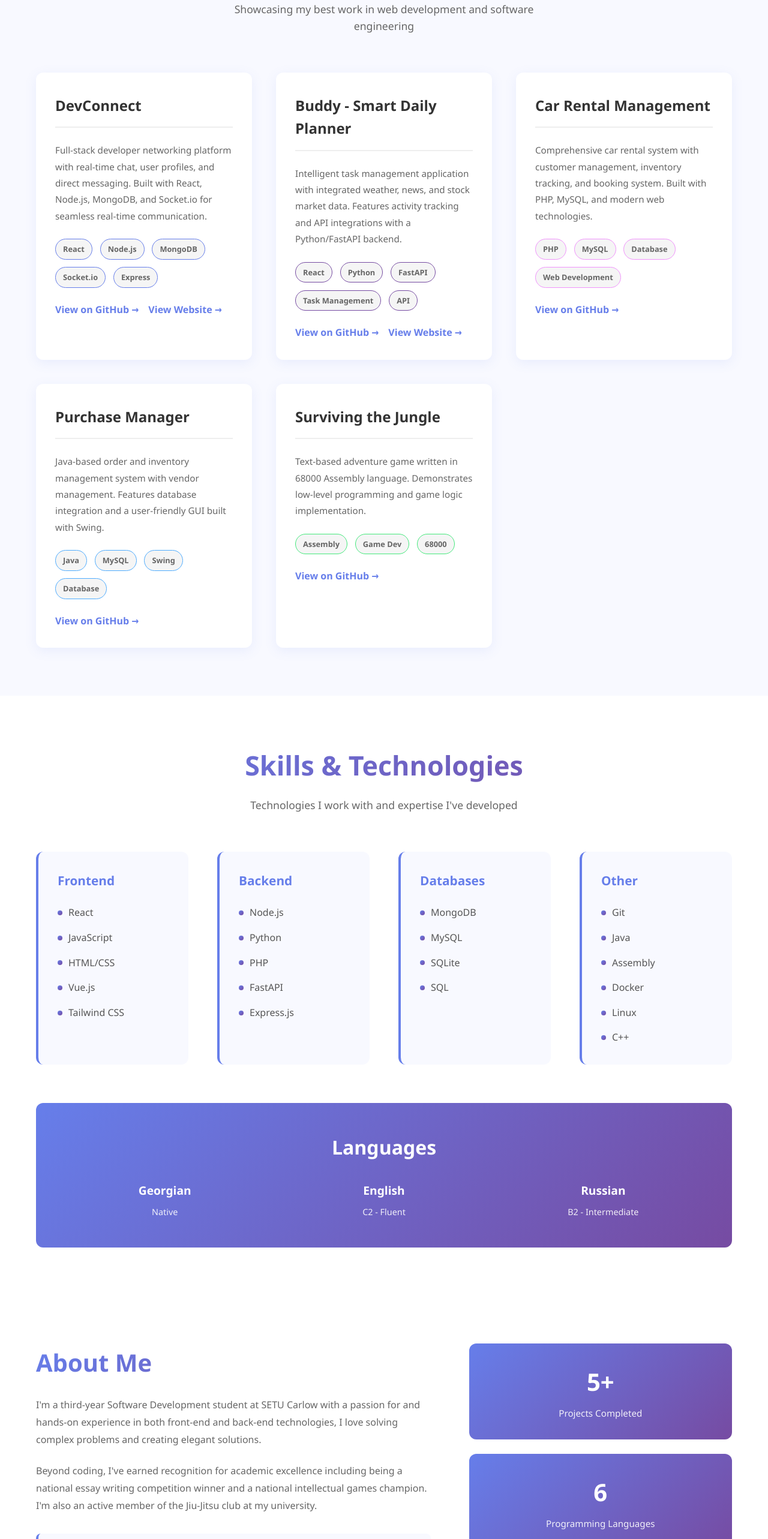
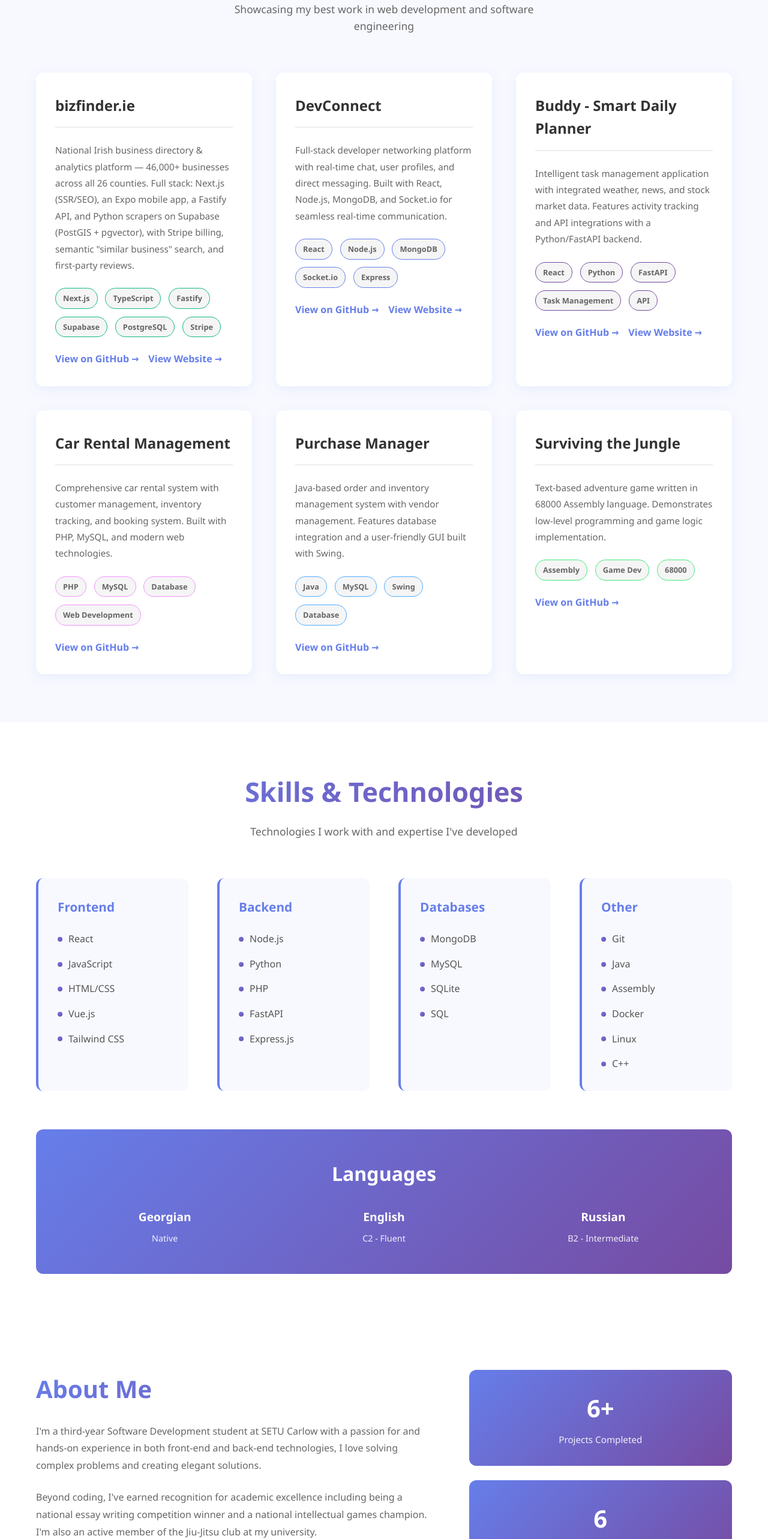
Before and after one commit to LashaJaparidze15/portfolio, a React (Vite) app: page / in a window 1280 px wide. Shown: the part 1000-3566 px from the top of the page at 60% size. Built offline with nearby package versions, Linux system fonts and the light colour scheme; the HTML template or start-up script is replaced by a standard one.

Commit message:
Add bizfinder.ie as featured project; bump project count

```diff
--- a/src/components/About.jsx
+++ b/src/components/About.jsx
@@ -43,7 +43,7 @@ export default function About() {
 
           <div className="about-stats">
             <div className="stat-box">
-              <h3>5+</h3>
+              <h3>6+</h3>
               <p>Projects Completed</p>
             </div>
             <div className="stat-box">
--- a/src/components/Projects.jsx
+++ b/src/components/Projects.jsx
@@ -1,6 +1,16 @@
 import './Projects.css'
 
 const projectsData = [
+  {
+    id: 6,
+    title: 'bizfinder.ie',
+    description: 'National Irish business directory & analytics platform — 46,000+ businesses across all 26 counties. Full stack: Next.js (SSR/SEO), an Expo mobile app, a Fastify API, and Python scrapers on Supabase (PostGIS + pgvector), with Stripe billing, semantic "similar business" search, and first-party reviews.',
+    tags: ['Next.js', 'TypeScript', 'Fastify', 'Supabase', 'PostgreSQL', 'Stripe'],
+    link: 'https://github.com/LashaJaparidze15/bizfinder-ie',
+    website: 'https://bizfinder-ie-web.vercel.app',
+    featured: true,
+    color: '#10b981'
+  },
   {
     id: 1,
     title: 'DevConnect',
```
